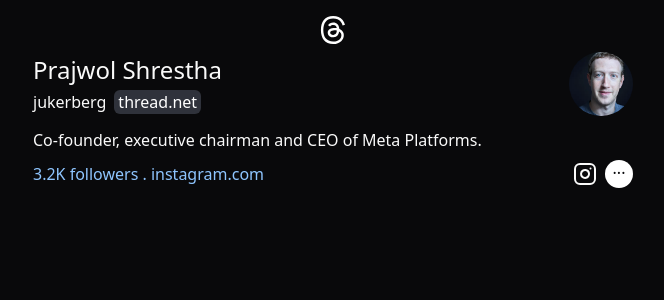
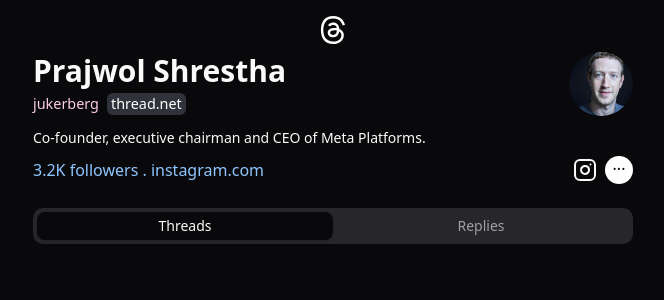
Before and after one commit to Codewithprajwol/Thread-App, a React (Vite) app in the folder Frontend/: page /1 in a window 1280 px wide. Shown: the top 300 px of the page, without its empty margins (307-971 px from the left). Built offline with nearby package versions, Linux system fonts and the light colour scheme.

Commit message:
wip:userHeader component completed

```diff
--- a/Frontend/package.json
+++ b/Frontend/package.json
@@ -12,13 +12,16 @@
   "dependencies": {
     "@radix-ui/react-dropdown-menu": "^2.1.6",
     "@radix-ui/react-slot": "^1.1.2",
+    "@radix-ui/react-tabs": "^1.1.3",
     "@tailwindcss/vite": "^4.0.9",
     "class-variance-authority": "^0.7.1",
     "clsx": "^2.1.1",
     "lucide-react": "^0.476.0",
+    "next-themes": "^0.4.4",
     "react": "^19.0.0",
     "react-dom": "^19.0.0",
     "react-router-dom": "^7.2.0",
+    "sonner": "^2.0.1",
     "tailwind-merge": "^3.0.2",
     "tailwindcss": "^4.0.9",
     "tailwindcss-animate": "^1.0.7"
--- a/Frontend/src/App.jsx
+++ b/Frontend/src/App.jsx
@@ -1,8 +1,8 @@
-import { Button } from "@/components/ui/button"
 import Header from "@/components/Header"
 import { Route, Routes } from "react-router-dom"
 import UserPage from "./pages/UserPage"
 import PostPage from "./pages/PostPage"
+import { Toaster } from "@/components/ui/sonner"
 
 function App() {
   return (
@@ -12,6 +12,7 @@ function App() {
         <Route path="/:username" element={<UserPage/>} />
         <Route path="/:username/post/:id" element={<PostPage/>} />
       </Routes>
+      <Toaster/>
     </div>
   )
 }
--- a/Frontend/src/components/Header.jsx
+++ b/Frontend/src/components/Header.jsx
@@ -8,7 +8,6 @@ const Header = () => {
   const { setTheme } = useTheme()
 
 const uiSituation=localStorage.getItem('vite-ui-theme');
-// console.log(uiSituation)
   const toggleDarkMode = () => {
     if (darkMode === "light") {
       setDarkMode("dark")
--- a/Frontend/src/components/UserHeader.jsx
+++ b/Frontend/src/components/UserHeader.jsx
@@ -1,21 +1,23 @@
 import { Instagram } from 'lucide-react'
 import React from 'react'
 import ThreeDotUserHeader from './_ThreeDotUserHeader'
+import { Tabs, TabsContent, TabsList, TabsTrigger } from "@/components/ui/tabs"
+
 
 const UserHeader = () => {
   return (
     <>
     <div className='w-full flex items-center justify-between mt-2'>
         <div className='flex items-start justify-center gap-1 flex-col'>
-            <h1 className='text-2xl'>Prajwol Shrestha</h1>
+            <h1 className='text-3xl font-bold'>Prajwol Shrestha</h1>
             <div className='flex items-center justify-start gap-2'>
-            <h6>jukerberg</h6>
-            <h6 className='bg-gray-500/40 px-1 rounded-sm text-hello'>thread.net</h6>
+            <h6 className='text-[.9rem] text-pink-200'>jukerberg</h6>
+            <h6 className='bg-gray-500/40 px-1 rounded-sm text-hello text-[.9rem]'>thread.net</h6>
             </div>
         </div>
     <img src='/zuck-avatar.png' alt='Profile' className='w-16 h-16 rounded-full'/>
     </div>
-    <p className='mt-3'>Co-founder, executive chairman and CEO of Meta Platforms.</p>
+    <p className='mt-3 text-sm'>Co-founder, executive chairman and CEO of Meta Platforms.</p>
     <div className='flex items-center justify-between mt-2'>
         <h6 className='text-blue-300'>3.2K followers . instagram.com</h6>
         <div className='flex items-center justify-start gap-2'>
@@ -23,6 +25,15 @@ const UserHeader = () => {
             <ThreeDotUserHeader/>
         </div>
     </div>
+    <Tabs defaultValue="account" className="w-[600px] mx-auto mt-6 bg">
+  <TabsList className="flex items-center justify-between w-full">
+    <TabsTrigger value="account"  >Threads</TabsTrigger>
+    <TabsTrigger value="password" >Replies</TabsTrigger>
+  </TabsList>
+  {/* <TabsContent value="account">Make changes to your account here.</TabsContent>
+  <TabsContent value="password">Change your password here.</TabsContent> */}
+</Tabs>
+
     </>
   )
 }
--- a/Frontend/src/components/_ThreeDotUserHeader.jsx
+++ b/Frontend/src/components/_ThreeDotUserHeader.jsx
@@ -5,9 +5,17 @@ import {
     DropdownMenuTrigger,
   } from "@/components/ui/dropdown-menu"
 
+  import { toast } from "sonner"
 
 
   const ThreeDotUserHeader = () => {
+
+    const clickHandler = () => {
+       const url= window.location.href;
+        toast("link copied successfully", "success")
+        navigator.clipboard.writeText(url);
+    }
+
     return (
         <DropdownMenu>
         <DropdownMenuTrigger asChild>
@@ -16,8 +24,8 @@ import {
 </div>
 
         </DropdownMenuTrigger>
-        <DropdownMenuContent>
-          <DropdownMenuItem>copy link</DropdownMenuItem>
+        <DropdownMenuContent >
+          <DropdownMenuItem onClick={clickHandler} >copy link</DropdownMenuItem>
         </DropdownMenuContent>
       </DropdownMenu>
     )
--- /dev/null
+++ b/Frontend/src/components/ui/sonner.jsx
@@ -0,0 +1,28 @@
+import { useTheme } from "next-themes"
+import { Toaster as Sonner } from "sonner";
+
+const Toaster = ({
+  ...props
+}) => {
+  const { theme = "system" } = useTheme()
+
+  return (
+    <Sonner
+      theme={theme}
+      className="toaster group"
+      toastOptions={{
+        classNames: {
+          toast:
+            "group toast group-[.toaster]:bg-background group-[.toaster]:text-foreground group-[.toaster]:border-border group-[.toaster]:shadow-lg",
+          description: "group-[.toast]:text-muted-foreground",
+          actionButton:
+            "group-[.toast]:bg-primary group-[.toast]:text-primary-foreground font-medium",
+          cancelButton:
+            "group-[.toast]:bg-muted group-[.toast]:text-muted-foreground font-medium",
+        },
+      }}
+      {...props} />
+  );
+}
+
+export { Toaster }
--- /dev/null
+++ b/Frontend/src/components/ui/tabs.jsx
@@ -0,0 +1,60 @@
+import * as React from "react"
+import * as TabsPrimitive from "@radix-ui/react-tabs"
+
+import { cn } from "@/lib/utils"
+
+function Tabs({
+  className,
+  ...props
+}) {
+  return (
+    <TabsPrimitive.Root
+      data-slot="tabs"
+      className={cn("flex flex-col gap-2", className)}
+      {...props} />
+  );
+}
+
+function TabsList({
+  className,
+  ...props
+}) {
+  return (
+    <TabsPrimitive.List
+      data-slot="tabs-list"
+      className={cn(
+        "bg-muted text-muted-foreground inline-flex h-9 w-fit items-center justify-center rounded-lg p-1",
+        className
+      )}
+      {...props} />
+  );
+}
+
+function TabsTrigger({
+  className,
+  ...props
+}) {
+  return (
+    <TabsPrimitive.Trigger
+      data-slot="tabs-trigger"
+      className={cn(
+        "data-[state=active]:bg-background data-[state=active]:text-foreground focus-visible:border-ring focus-visible:ring-ring/50 focus-visible:outline-ring inline-flex flex-1 items-center justify-center gap-1.5 rounded-md px-2 py-1 text-sm font-medium whitespace-nowrap transition-[color,box-shadow] focus-visible:ring-[3px] focus-visible:outline-1 disabled:pointer-events-none disabled:opacity-50 data-[state=active]:shadow-sm [&_svg]:pointer-events-none [&_svg]:shrink-0 [&_svg:not([class*='size-'])]:size-4",
+        className
+      )}
+      {...props} />
+  );
+}
+
+function TabsContent({
+  className,
+  ...props
+}) {
+  return (
+    <TabsPrimitive.Content
+      data-slot="tabs-content"
+      className={cn("flex-1 outline-none", className)}
+      {...props} />
+  );
+}
+
+export { Tabs, TabsList, TabsTrigger, TabsContent }
```
Also changed, not shown: 1 other file (tests, documents, lock files or other folders).
